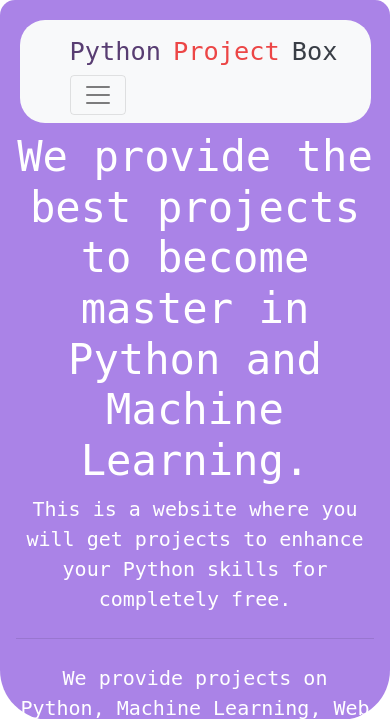
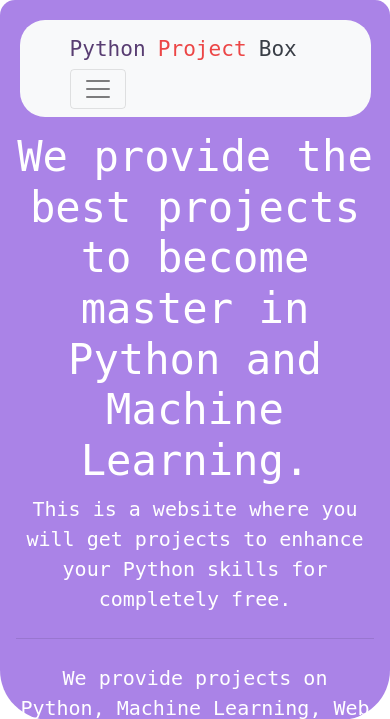
Before and after one commit to Sravan000/mightypython, a Django app: page / in a window 390 px wide. Shown: the top 719 px of the page. Run offline with Django 3.2, Linux system fonts and the light colour scheme; some libraries are stand-ins or nearby versions.

Commit message:
decreased title size

```diff
--- a/assets/styles/projects_menu_css.css
+++ b/assets/styles/projects_menu_css.css
@@ -61,7 +61,7 @@ body{
 /*For small screen we are decreasing size of title*/
 @media (max-width : 420px){
     .title1,.title2,.title3{
-    font-size: 3vh;
+    font-size: 2.5vh;
         margin-left: 0;
 }
     .navbar-nav{
--- a/assets/styles/styles.css
+++ b/assets/styles/styles.css
@@ -62,7 +62,7 @@ body{
 /*For small screen we are decreasing size of title*/
 @media (max-width : 420px){
     .title1,.title2,.title3{
-    font-size: 3vh;
+    font-size: 2.5vh;
         margin-left: 0;
 }
     .navbar-nav{
--- a/assets/styles/styles_template.css
+++ b/assets/styles/styles_template.css
@@ -59,7 +59,7 @@
 /*For small screen we are decreasing size of title*/
 @media (max-width : 420px){
     .title1,.title2,.title3{
-    font-size: 3vh;
+    font-size: 2.5vh;
         margin-left: 0;
 }
     .navbar-nav{
--- a/static/styles/projects_menu_css.css
+++ b/static/styles/projects_menu_css.css
@@ -61,7 +61,7 @@ body{
 /*For small screen we are decreasing size of title*/
 @media (max-width : 420px){
     .title1,.title2,.title3{
-    font-size: 3vh;
+    font-size: 2.5vh;
         margin-left: 0;
 }
     .navbar-nav{
--- a/static/styles/styles.css
+++ b/static/styles/styles.css
@@ -62,7 +62,7 @@ body{
 /*For small screen we are decreasing size of title*/
 @media (max-width : 420px){
     .title1,.title2,.title3{
-    font-size: 3vh;
+    font-size: 2.5vh;
         margin-left: 0;
 }
     .navbar-nav{
--- a/static/styles/styles_template.css
+++ b/static/styles/styles_template.css
@@ -59,7 +59,7 @@
 /*For small screen we are decreasing size of title*/
 @media (max-width : 420px){
     .title1,.title2,.title3{
-    font-size: 3vh;
+    font-size: 2.5vh;
         margin-left: 0;
 }
     .navbar-nav{
```
